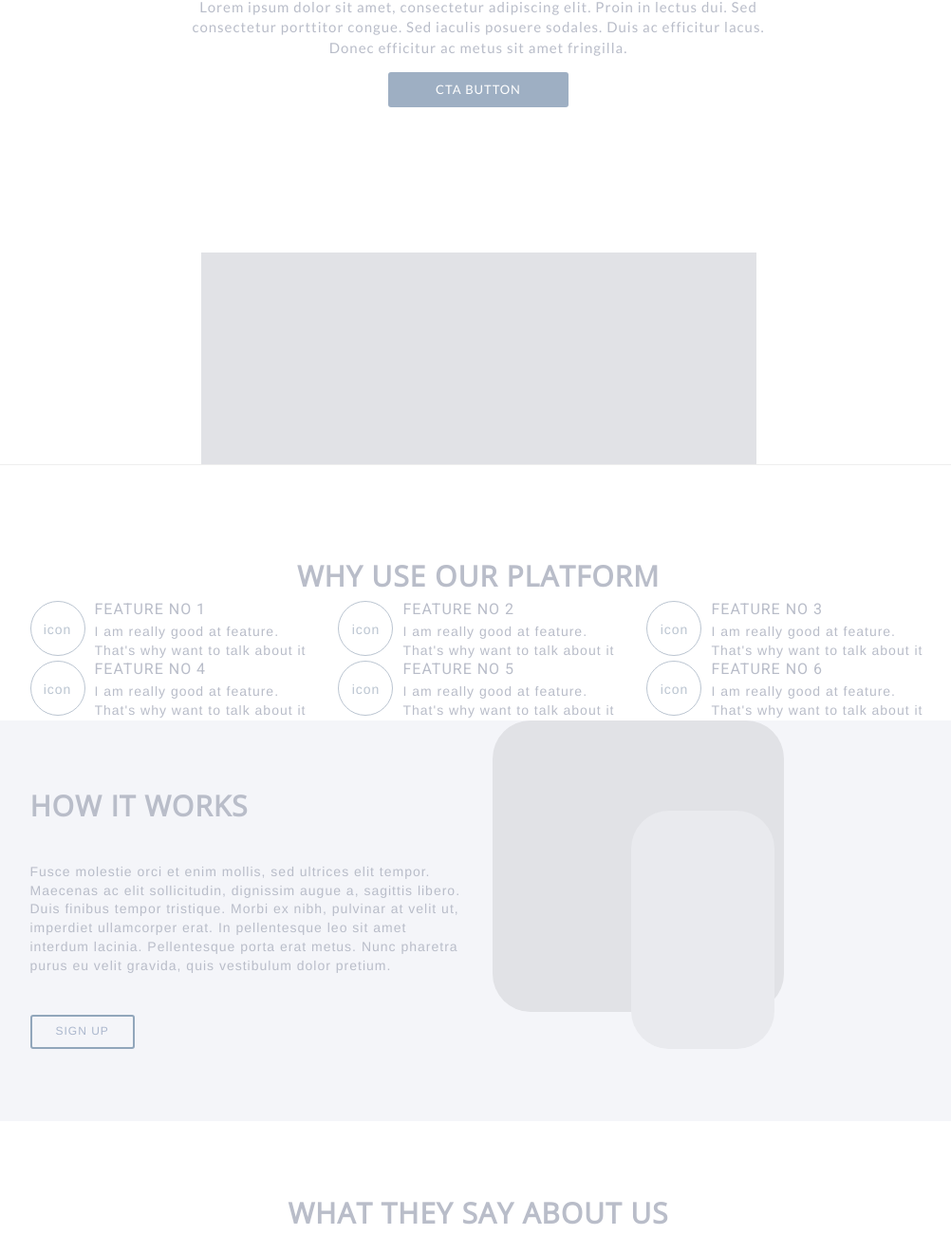
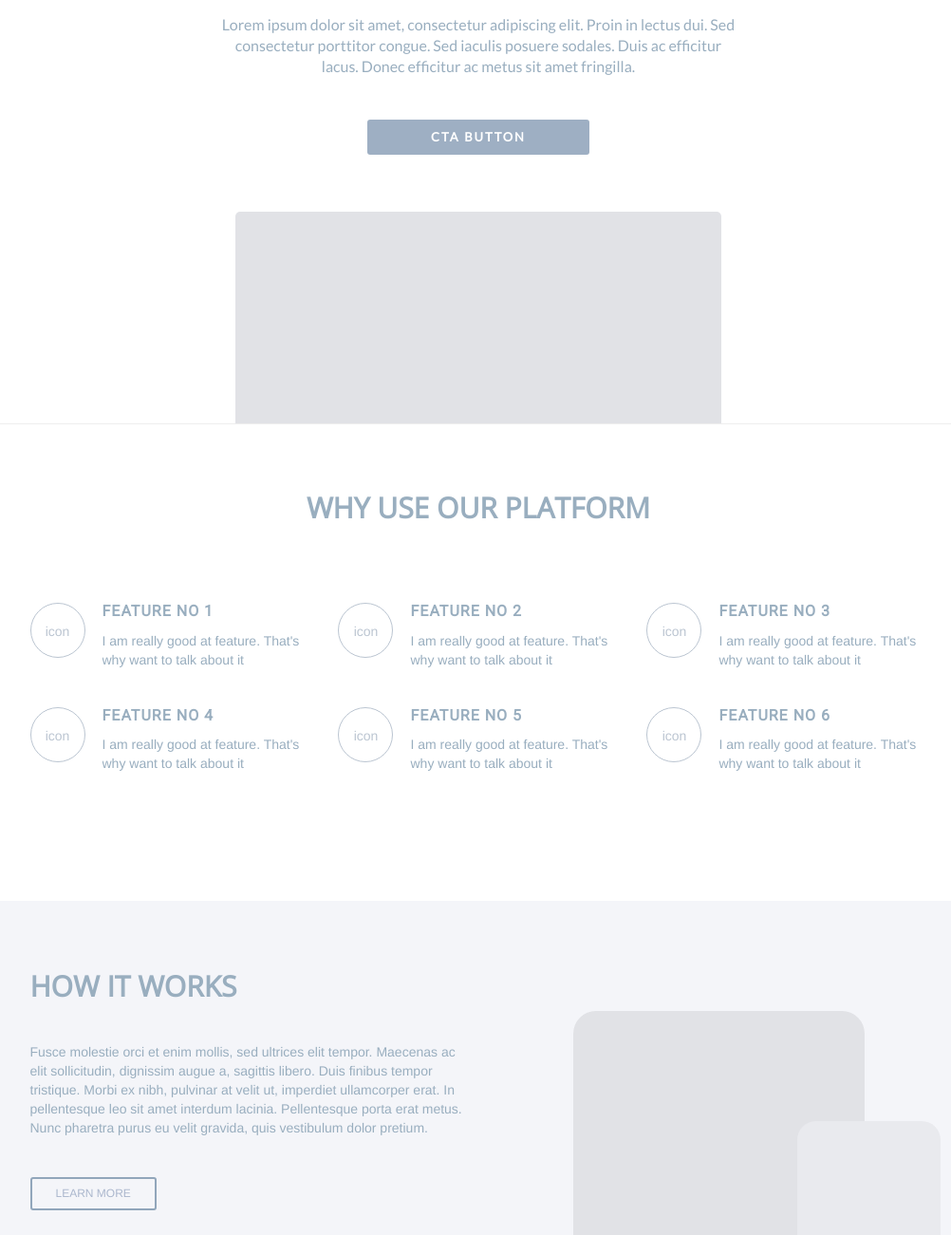
Before and after one commit to syads321/outtt-html, a website: page app/index.html in a window 1280 px wide. Shown: the part 274-1575 px from the top of the page at 95% size, without its empty margins (136-1138 px from the left). Drawn offline with nearby package versions, Linux system fonts and the light colour scheme.

Commit message:
Almost finish

```diff
--- a/app/index.html
+++ b/app/index.html
@@ -63,7 +63,7 @@
         <hr class="main">
     </div>
 
-    <div class="container">
+    <div class="container why-platform">
         <h2 class="text-center">WHY USE OUR PLATFORM</h2>
         <div class="row">
             <div class="col-lg-10 mid">
@@ -133,10 +133,11 @@
                     <div class="row">
                         <div class="col-lg-6">
                             <h2>HOW IT WORKS</h2>
+                            <div class="content">
                                 Fusce molestie orci et enim mollis, sed ultrices elit tempor. Maecenas ac elit sollicitudin, dignissim augue a, sagittis libero. Duis finibus tempor tristique. Morbi ex nibh, pulvinar at velit ut, imperdiet ullamcorper erat. In pellentesque leo sit amet
-                            interdum lacinia. Pellentesque porta erat metus. Nunc pharetra purus eu velit gravida, quis vestibulum dolor pretium.
+                                interdum lacinia. Pellentesque porta erat metus. Nunc pharetra purus eu velit gravida, quis vestibulum dolor pretium.</div>
                             <hr class="invisible">
-                            <a class="btn btn-default btn-menu" href="../navbar-fixed-top/">SIGN UP</a>
+                            <a class="btn btn-default btn-menu" href="../navbar-fixed-top/">LEARN MORE</a>
                         </div>
                         <div class="col-lg-6">
                             <div class="div-wrap-2"></div>
@@ -158,12 +159,12 @@
                 <hr class="invisible">
 
             </div>
-            <div class="mid col-lg-3 col-md-6 col-xs-12 mid">
+            <div class="mid col-lg-1 col-md-6 col-xs-12 mid">
                 <hr>
             </div>
             <div class="mid col-lg-3 col-md-6 col-xs-12 mid text-center">
-                <h4>JOHN DOE</h4>
-                <h4>CEO OF GET DOUGH</h4>
+                <h5>JOHN DOE</h5>
+                <h5>CEO OF GET DOUGH</h5>
             </div>
             <div class="mid col-lg-5 col-md-6 col-xs-12 mid img-profiles text-center">
                 <img src="img/profile-active.png">
@@ -176,7 +177,7 @@
     <div class="bg-wrapper-3">
         <div class="container">
             <h2 class="text-center">GET IN TOUCH</h2>
-            <p class="text-center">Learn more how to user our product and sign up to our newsletter.</p>
+            <h4 class="text-center">Learn more how to user our product and sign up to our newsletter.</h4>
             <div class="row">
                 <hr class="invisible">
                 <div class="col-lg-6 col-md-8 col-xs-6 mid">
@@ -187,7 +188,7 @@
                                     <input type="email" class="form-control" id="exampleInputEmail2" placeholder="add your email">
                                 </div>
                             </div>
-                            <div class="col-xs-12 col-lg-4">
+                            <div class="col-xs-12 col-lg-3">
                                 <button type="submit" class="btn btn-default btn-block">SUBSCRIBE</button>
                             </div>
                         </div>
@@ -199,7 +200,7 @@
     <div class="bg-wrapper-2">
         <div class="container">
             <div class="row">
-                <div class="col-xs-10 mid">
+                <div class="col-lg-10 mid">
                     <div class="banner-item">logo</div>
                     <div class="banner-item">logo</div>
                     <div class="banner-item">logo</div>
@@ -212,6 +213,8 @@
     </div>
     <footer class="footer">
         <div class="container">
+            <div class="row">
+                <div class="col-lg-10 mid">
                     <div class="row">
                         <div class="col-lg-3">
                             <h4>PRODUCT</h4>
@@ -243,6 +246,9 @@
                         </div>
                     </div>
                 </div>
+            </div>
+
+        </div>
     </footer>
 
     <!-- /container -->
--- a/scss/style.scss
+++ b/scss/style.scss
@@ -1,10 +1,10 @@
 // Core variables and mixins
 @import "_bootstrap";
 @import "sticky-footer";
-$main-text :#b9bdc9!default;
+$main-text :#99aebf!default;
 body {
     color: $main-text;
-    letter-spacing: 1px;
+    // letter-spacing: 1px;
 }
 
 h2 {
@@ -12,9 +12,20 @@ h2 {
     font-weight: bold;
 }
 
+h4 {
+    font-size: 16px;
+}
+
+.form-control {
+    color: $main-text;
+    border: 1px solid $main-text;
+    font-size: 12px;
+}
+
 .navbar-default .navbar-brand {
     color: $main-text;
     font-size: 14px;
+    letter-spacing: 2px;
 }
 
 nav.navbar.navbar-default.navbar-static-top {
@@ -59,7 +70,7 @@ a.btn.btn-lg.btn-primary {
     border: 0px transparent;
     border-radius: 3px;
     font-size: 13px;
-    padding: 10px 50px;
+    padding: 10px 67px;
 }
 
 @media screen and (min-width: 768px) {
@@ -71,18 +82,42 @@ a.btn.btn-lg.btn-primary {
 
 .jumbotron {
     background-color: transparent;
+    h1 {
+        margin-bottom: 28px;
     }
-
-.jumbotron p {
-    font-size: 15px;
-    max-width: 636px;
+    color: #99aebf;
+    .btn-primary {
+        font-weight: bold;
+        letter-spacing: 2px;
+        padding: 10px 67px;
+        margin-top: 45px;
+    }
+    p {
+        font-size: 16px;
+        max-width: 543px;
         font-family: 'Lato', sans-serif;
+        line-height: 22px;
+        margin-bottom: 0px;
+    }
+    margin-bottom: 0px;
+    padding-bottom: 0px;
 }
 
 .video {
     background: #e1e2e6;
     height: 223px;
     margin-bottom: -20px;
+    border-top-left-radius: 5px;
+    border-top-right-radius: 5px;
+    max-width: 512px;
+}
+
+.container.why-platform {
+    padding-bottom: 95px;
+    h2 {
+        margin-top: -9px;
+        margin-bottom: 84px;
+    }
 }
 
 .feature-platform a {
@@ -95,7 +130,8 @@ a.btn.btn-lg.btn-primary {
     text-align: center;
 }
 
-.media.feature-platform .media-left a {
+.media.feature-platform {
+    .media-left a {
         display: block;
         width: 58px;
         height: 58px;
@@ -104,6 +140,20 @@ a.btn.btn-lg.btn-primary {
         line-height: 58px;
         text-align: center;
         color: #bbc5d1;
+    }
+    .media-heading {
+        margin-top: 0;
+        margin-bottom: 13px;
+        font-size: 16px;
+        font-family: 'Roboto', sans-serif;
+        font-weight: bold;
+        letter-spacing: 1px;
+    }
+    margin-bottom: 39px;
+    .media-left,
+    .media>.pull-left {
+        padding-right: 18px;
+    }
 }
 
 .img-profiles img {
@@ -114,20 +164,15 @@ a.btn.btn-lg.btn-primary {
     margin: 26px auto 77px;
 }
 
-.media-heading {
-    margin-top: 0;
-    margin-bottom: 5px;
-    font-size: 16px;
-    font-family: 'Roboto', sans-serif;
-}
-
 .div-wrap-2 {
     background: #e1e2e6;
-    border-radius: 40px;
+    border-radius: 24px;
     border: 0px solid transparent;
     position: absolute;
-    height: 307px;
+    height: 354px;
     width: 307px;
+    top: 116px;
+    right: 80px;
 }
 
 .div-wrap-1 {
@@ -141,13 +186,13 @@ a.btn.btn-lg.btn-primary {
 
 .div-wrap-3 {
     background: #e9eaee;
-    border-radius: 40px;
+    border-radius: 20px;
     border: 0px solid transparent;
     position: absolute;
     height: 251px;
     width: 151px;
-    right: 175px;
-    top: 95px;
+    right: 0px;
+    top: 232px;
 }
 
 .bg-wrapper-1 {
@@ -167,9 +212,14 @@ a.btn.btn-lg.btn-primary {
     }
 }
 
-.testimoni p {
-    font-size: 16px;
-    font-family: 'Roboto', sans-serif;
+.testimoni {
+    p {
+        font-size: 18px;
+    }
+    h2 {
+        margin-top: 5px;
+        margin-bottom: 56px;
+    }
 }
 
 .banner-item {
@@ -180,6 +230,7 @@ a.btn.btn-lg.btn-primary {
     margin-left: 20px;
     text-align: center;
     width: 132px;
+    font-size: 15px;
 }
 
 .bg-wrapper-2 {
@@ -187,3 +238,13 @@ a.btn.btn-lg.btn-primary {
     margin-bottom: 75px;
     padding: 48px 0;
 }
+
+.footer {
+    h4 {
+        margin-bottom: 29px;
+    }
+    a {
+        font-size: 15px;
+        color: $main-text;
+    }
+}
```
Also changed, not shown: app/css/style.css. Lines whose indentation alone changed are shown as unchanged.
